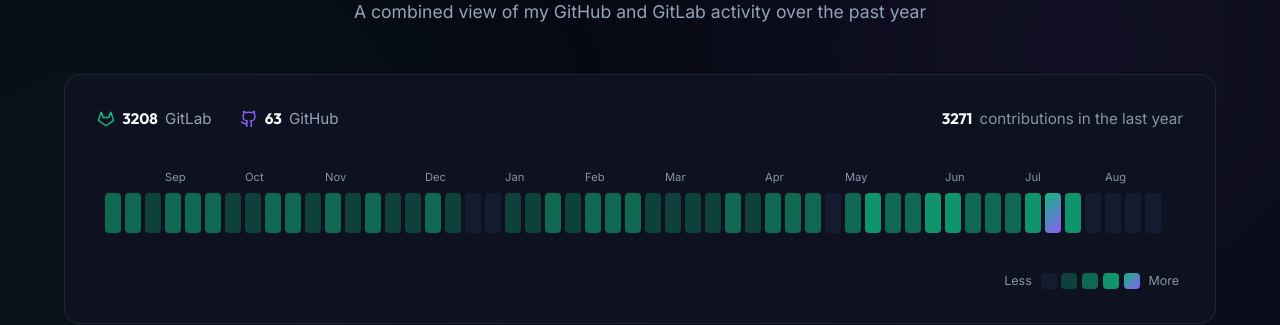
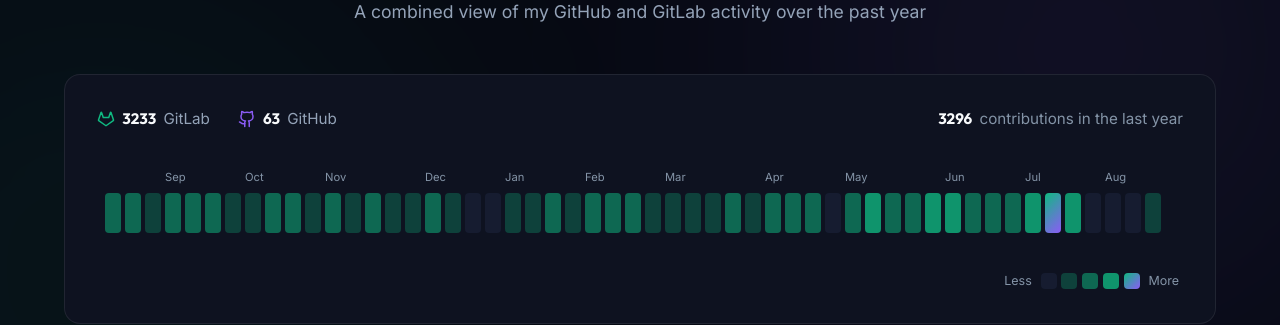
Before and after one commit to NickBourque/NickBourque.github.io, a Jekyll site: the page built from index.html, in a window 1280 px wide and 900 px high, scrolled down 2054 px. Shown: the part 151-476 px from the top of the window. Built offline with Jekyll 4.4.1, drawn with Linux system fonts in a browser that asks for light colours; nearby versions of some CDN libraries.

Commit message:
chore: refresh contributions data

```diff
--- a/_data/contributions.json
+++ b/_data/contributions.json
@@ -1,9 +1,9 @@
 {
-  "generated": "2026-08-17",
+  "generated": "2026-08-18",
   "totals": {
     "github": 63,
-    "gitlab": 3208,
-    "combined": 3271
+    "gitlab": 3233,
+    "combined": 3296
   },
   "max": 214,
   "weeks": [
@@ -427,9 +427,9 @@
       "weekStart": "2026-08-16",
       "monthLabel": "",
       "gh": 0,
-      "gl": 0,
-      "total": 0,
-      "level": 0
+      "gl": 25,
+      "total": 25,
+      "level": 1
     }
   ]
 }
```
